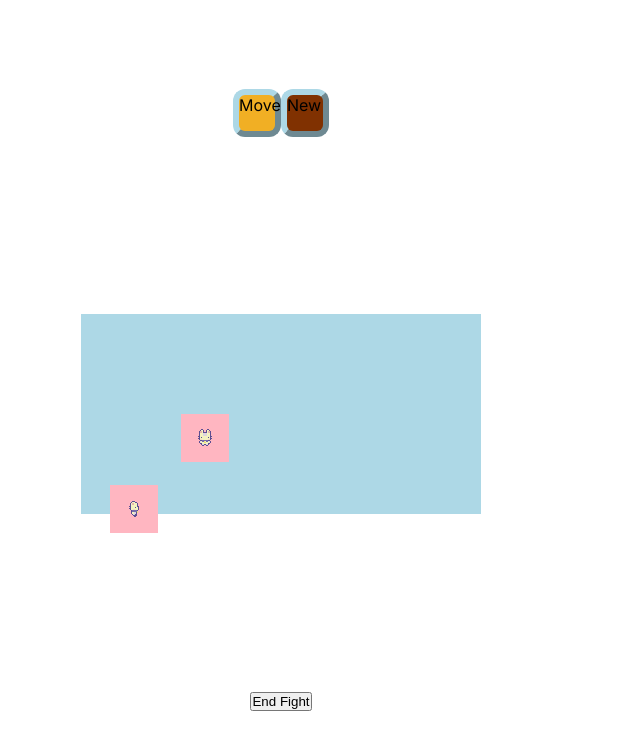
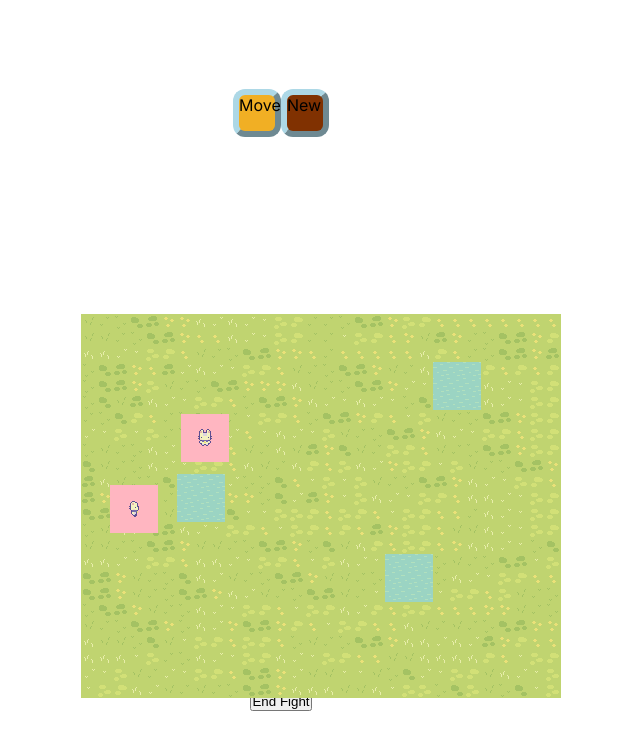
Before and after one commit to Palomia/gmtk-2023, a Next.js app: page / in a window 1280 px wide. Both pictures are taken after a click on the button "Lauch Fight". Shown: the top 750 px of the page, without its empty margins (359-999 px from the left). Built offline with nearby package versions, Linux system fonts and the light colour scheme.

Commit message:
Add Background layer 1

```diff
--- /dev/null
+++ b/src/app/BackgroundMap.module.css
@@ -0,0 +1,5 @@
+.root{
+    display: grid;
+    grid-template-columns: repeat(30, 16px);
+    /* justify-content: start; */
+}
--- /dev/null
+++ b/src/app/BackgroundMap.tsx
@@ -0,0 +1,38 @@
+import background from '../mapv0.json';
+import Sprite from './Sprite';
+import styles from './BackgroundMap.module.css';
+
+import spritesheetTallGrass from '../Sprout Lands - Sprites - premium pack/tilesets/Ground tiles/new tiles/Tall Grass hill tiles v.2.png';
+import spritesheetWater from '../Sprout Lands - Sprites - premium pack/tilesets/water frames/Water_2.png';
+
+const spriteSheet = [
+  { name: 'Tall Grass hill tiles v.2', source: spritesheetTallGrass.src },
+  { name: 'Water_2', source: spritesheetWater.src },
+];
+
+const layer1 = background.layers[0].data;
+const layer2 = background.layers[1].data;
+
+function BackgroundMap() {
+  console.log(background.tilesets);
+  return (
+    <ul className={styles.root}>
+      {layer1.map((id) => {
+        const realId = id - 1;
+        return (
+          <li key={id}>
+            <Sprite
+              file={id > 48 ? spritesheetWater.src : spritesheetTallGrass.src}
+              width={16}
+              height={16}
+              line={id > 48 ? 1 : Math.floor(realId / 6)}
+              column={id > 48 ? 1 : realId % 6}
+            />
+          </li>
+        );
+      })}
+    </ul>
+  );
+}
+
+export default BackgroundMap;
--- a/src/app/Game.tsx
+++ b/src/app/Game.tsx
@@ -1,5 +1,6 @@
 'use client';
 
+import BackgroundMap from './BackgroundMap';
 import Character from './Character';
 
 import styles from './Game.module.css';
@@ -11,6 +12,7 @@ function Game() {
 
   return (
     <div className={styles.root}>
+      <BackgroundMap />
       <Character {...enemy} />
       <Character {...player} />
     </div>
--- /dev/null
+++ b/src/mapv0.json
@@ -0,0 +1,112 @@
+{ "compressionlevel":-1,
+ "height":24,
+ "infinite":false,
+ "layers":[
+        {
+         "data":[37, 38, 39, 40, 41, 42, 42, 43, 44, 43, 44, 45, 46, 47, 38, 38, 39, 40, 41, 42, 46, 47, 48, 48, 48, 48, 48, 48, 48, 48,
+            37, 37, 38, 39, 40, 41, 42, 48, 48, 43, 44, 45, 46, 47, 38, 38, 45, 46, 47, 48, 42, 37, 41, 42, 38, 39, 40, 41, 42, 47,
+            43, 43, 44, 45, 46, 47, 48, 37, 38, 39, 40, 41, 42, 42, 48, 38, 48, 48, 48, 48, 48, 43, 47, 48, 38, 39, 40, 41, 42, 41,
+            39, 40, 41, 42, 48, 41, 44, 43, 44, 45, 46, 47, 48, 37, 38, 39, 40, 41, 42, 37, 38, 43, 49, 49, 49, 47, 48, 47, 48, 47,
+            39, 40, 41, 42, 46, 37, 38, 39, 40, 41, 42, 42, 42, 43, 37, 38, 39, 40, 41, 42, 44, 45, 49, 49, 49, 43, 44, 45, 46, 47,
+            39, 40, 37, 41, 43, 44, 45, 46, 47, 48, 39, 40, 41, 42, 43, 44, 45, 43, 44, 45, 39, 40, 49, 49, 49, 43, 44, 45, 46, 47,
+            38, 39, 40, 47, 48, 38, 39, 40, 37, 38, 45, 46, 47, 48, 39, 40, 41, 42, 47, 48, 45, 46, 37, 38, 39, 40, 41, 42, 46, 47,
+            44, 45, 46, 45, 46, 38, 39, 40, 43, 44, 48, 45, 43, 44, 45, 46, 37, 38, 39, 40, 41, 42, 43, 44, 45, 46, 47, 48, 46, 47,
+            39, 37, 38, 39, 43, 44, 45, 46, 47, 48, 37, 38, 43, 37, 41, 42, 40, 37, 38, 46, 47, 48, 37, 38, 39, 40, 41, 42, 46, 47,
+            40, 37, 38, 39, 43, 44, 45, 46, 47, 48, 43, 37, 38, 43, 47, 48, 46, 43, 44, 42, 46, 47, 45, 46, 37, 38, 39, 40, 41, 42,
+            41, 43, 37, 38, 39, 40, 49, 49, 49, 44, 39, 39, 40, 48, 45, 46, 45, 46, 37, 38, 39, 40, 41, 42, 43, 44, 45, 46, 47, 48,
+            41, 42, 43, 37, 37, 38, 49, 49, 49, 42, 42, 39, 40, 44, 41, 42, 45, 46, 43, 44, 45, 46, 47, 48, 43, 43, 44, 45, 46, 47,
+            40, 41, 37, 38, 43, 37, 49, 49, 49, 40, 45, 45, 46, 46, 47, 48, 46, 47, 48, 45, 46, 47, 48, 48, 38, 43, 44, 45, 46, 47,
+            39, 37, 43, 44, 40, 41, 43, 44, 45, 46, 47, 48, 45, 46, 47, 48, 47, 48, 41, 42, 46, 47, 48, 37, 37, 43, 44, 45, 46, 47,
+            37, 37, 38, 39, 40, 41, 42, 37, 37, 38, 39, 40, 41, 42, 39, 40, 37, 43, 47, 48, 46, 47, 48, 42, 43, 43, 44, 45, 39, 40,
+            43, 43, 44, 45, 46, 47, 48, 43, 43, 44, 45, 46, 47, 48, 45, 46, 43, 44, 45, 49, 49, 49, 39, 37, 38, 39, 40, 41, 45, 46,
+            40, 41, 42, 37, 38, 39, 40, 43, 44, 37, 38, 39, 40, 41, 42, 37, 37, 38, 39, 49, 49, 49, 39, 43, 44, 45, 46, 47, 48, 48,
+            40, 41, 42, 37, 38, 39, 40, 41, 42, 43, 44, 37, 38, 39, 40, 41, 37, 38, 45, 49, 49, 49, 45, 46, 47, 48, 46, 37, 38, 39,
+            39, 40, 41, 42, 37, 38, 39, 43, 44, 45, 46, 47, 48, 45, 46, 47, 43, 44, 47, 48, 46, 47, 48, 48, 48, 42, 42, 37, 38, 39,
+            37, 38, 39, 40, 41, 42, 39, 43, 44, 42, 40, 41, 42, 47, 48, 45, 46, 47, 48, 48, 43, 37, 38, 37, 38, 39, 40, 41, 42, 42,
+            43, 37, 37, 39, 40, 37, 45, 46, 47, 48, 46, 47, 48, 39, 37, 38, 39, 40, 41, 42, 43, 43, 44, 43, 44, 41, 42, 47, 48, 48,
+            43, 43, 43, 45, 46, 38, 39, 43, 44, 45, 46, 47, 43, 44, 45, 46, 47, 48, 48, 37, 37, 43, 43, 43, 43, 47, 48, 45, 46, 47,
+            44, 45, 46, 37, 38, 44, 45, 46, 47, 48, 40, 41, 42, 44, 37, 37, 45, 45, 37, 39, 40, 44, 45, 46, 47, 37, 43, 44, 45, 46,
+            45, 46, 47, 43, 44, 37, 38, 37, 38, 39, 40, 41, 42, 43, 43, 43, 37, 37, 43, 45, 46, 46, 39, 40, 46, 37, 39, 40, 45, 46],
+         "height":24,
+         "id":1,
+         "name":"fond",
+         "opacity":1,
+         "type":"tilelayer",
+         "visible":true,
+         "width":30,
+         "x":0,
+         "y":0
+        },
+        {
+         "data":[19, 20, 20, 20, 20, 20, 20, 20, 20, 20, 20, 20, 20, 20, 20, 20, 20, 20, 20, 20, 20, 20, 20, 20, 20, 20, 20, 20, 20, 21,
+            25, 0, 0, 0, 0, 0, 0, 0, 0, 0, 0, 0, 0, 0, 0, 0, 0, 0, 0, 0, 0, 0, 0, 0, 0, 0, 0, 0, 0, 27,
+            25, 0, 0, 0, 0, 0, 0, 0, 0, 0, 0, 0, 0, 0, 0, 0, 0, 0, 0, 0, 0, 0, 39, 40, 0, 0, 0, 0, 0, 27,
+            25, 0, 0, 0, 0, 0, 0, 0, 0, 0, 0, 0, 0, 0, 0, 0, 0, 0, 0, 0, 0, 0, 45, 46, 40, 40, 0, 0, 0, 27,
+            25, 0, 0, 0, 0, 0, 0, 0, 0, 0, 0, 0, 0, 0, 0, 0, 0, 0, 0, 0, 0, 0, 39, 45, 46, 46, 0, 0, 0, 27,
+            25, 0, 0, 0, 0, 0, 0, 0, 0, 0, 0, 0, 0, 0, 0, 0, 0, 0, 0, 0, 0, 0, 39, 39, 45, 46, 0, 0, 0, 27,
+            25, 0, 0, 0, 0, 0, 0, 0, 0, 0, 0, 0, 0, 0, 0, 0, 0, 0, 0, 0, 0, 0, 45, 45, 45, 46, 0, 0, 0, 27,
+            25, 0, 0, 0, 0, 0, 0, 0, 0, 0, 0, 0, 0, 0, 0, 0, 0, 0, 0, 0, 0, 0, 0, 0, 0, 0, 0, 0, 0, 27,
+            25, 0, 0, 0, 39, 40, 0, 0, 0, 0, 0, 39, 40, 0, 0, 0, 0, 0, 0, 0, 0, 0, 0, 0, 0, 0, 0, 0, 0, 27,
+            25, 0, 0, 0, 39, 39, 40, 0, 0, 0, 0, 45, 46, 0, 0, 0, 0, 0, 0, 0, 0, 0, 0, 0, 0, 0, 0, 0, 0, 27,
+            25, 0, 0, 0, 45, 39, 39, 39, 40, 0, 0, 0, 0, 0, 0, 0, 0, 0, 0, 0, 0, 0, 0, 0, 0, 0, 0, 0, 0, 27,
+            25, 0, 0, 0, 0, 45, 45, 45, 46, 40, 0, 0, 0, 0, 0, 0, 0, 0, 0, 0, 0, 0, 0, 0, 0, 0, 0, 0, 0, 27,
+            25, 0, 0, 0, 0, 0, 45, 46, 46, 46, 0, 0, 0, 0, 0, 0, 0, 0, 0, 0, 0, 0, 0, 0, 0, 0, 0, 0, 0, 27,
+            25, 0, 0, 0, 0, 0, 0, 0, 0, 0, 0, 0, 0, 0, 0, 0, 0, 39, 40, 40, 0, 0, 0, 0, 0, 0, 0, 0, 0, 27,
+            25, 0, 0, 0, 0, 0, 0, 0, 0, 0, 0, 0, 0, 0, 0, 0, 0, 39, 39, 39, 39, 40, 0, 0, 0, 0, 0, 0, 0, 27,
+            25, 0, 0, 0, 0, 0, 0, 0, 0, 0, 0, 0, 0, 0, 0, 0, 0, 45, 45, 45, 39, 39, 40, 0, 0, 0, 0, 0, 0, 27,
+            25, 0, 0, 0, 0, 0, 0, 0, 0, 0, 0, 0, 0, 0, 0, 0, 0, 0, 0, 39, 40, 40, 40, 0, 0, 0, 0, 0, 0, 27,
+            25, 0, 0, 0, 0, 0, 0, 0, 0, 0, 0, 0, 0, 0, 0, 0, 0, 0, 0, 45, 46, 46, 46, 0, 0, 0, 0, 0, 0, 27,
+            25, 0, 0, 0, 0, 0, 0, 0, 0, 0, 0, 0, 0, 0, 0, 0, 0, 0, 0, 0, 0, 0, 0, 0, 0, 0, 0, 0, 0, 27,
+            25, 0, 0, 0, 0, 0, 0, 0, 0, 0, 0, 0, 0, 0, 0, 0, 0, 0, 0, 0, 0, 0, 0, 0, 0, 0, 0, 0, 0, 27,
+            25, 0, 0, 0, 0, 0, 0, 0, 0, 0, 0, 0, 0, 0, 0, 0, 0, 0, 0, 0, 0, 0, 0, 0, 0, 0, 0, 0, 0, 27,
+            25, 0, 0, 0, 0, 0, 0, 0, 0, 0, 0, 0, 0, 0, 0, 0, 0, 0, 0, 0, 0, 0, 0, 0, 0, 0, 0, 0, 0, 27,
+            25, 0, 0, 0, 0, 0, 0, 0, 0, 0, 0, 0, 0, 0, 0, 0, 0, 0, 0, 0, 0, 0, 0, 0, 0, 0, 0, 0, 0, 27,
+            31, 32, 32, 32, 32, 32, 32, 32, 32, 32, 32, 32, 32, 32, 32, 32, 32, 32, 32, 32, 32, 32, 32, 32, 32, 32, 32, 32, 32, 33],
+         "height":24,
+         "id":2,
+         "name":"objet",
+         "opacity":1,
+         "type":"tilelayer",
+         "visible":true,
+         "width":30,
+         "x":0,
+         "y":0
+        }],
+ "nextlayerid":3,
+ "nextobjectid":1,
+ "orientation":"orthogonal",
+ "renderorder":"right-down",
+ "tiledversion":"1.10.1",
+ "tileheight":16,
+ "tilesets":[
+        {
+         "columns":6,
+         "firstgid":1,
+         "image":"..\/Sprout Lands - Sprites - premium pack\/tilesets\/Ground tiles\/new tiles\/Tall Grass hill tiles v.2.png",
+         "imageheight":128,
+         "imagewidth":96,
+         "margin":0,
+         "name":"Tall Grass hill tiles v.2",
+         "spacing":0,
+         "tilecount":48,
+         "tileheight":16,
+         "tilewidth":16
+        },
+        {
+         "columns":1,
+         "firstgid":49,
+         "image":"..\/Sprout Lands - Sprites - premium pack\/tilesets\/water frames\/Water_2.png",
+         "imageheight":16,
+         "imagewidth":16,
+         "margin":0,
+         "name":"Water_2",
+         "spacing":0,
+         "tilecount":1,
+         "tileheight":16,
+         "tilewidth":16
+        }],
+ "tilewidth":16,
+ "type":"map",
+ "version":"1.10",
+ "width":30
+}
```
